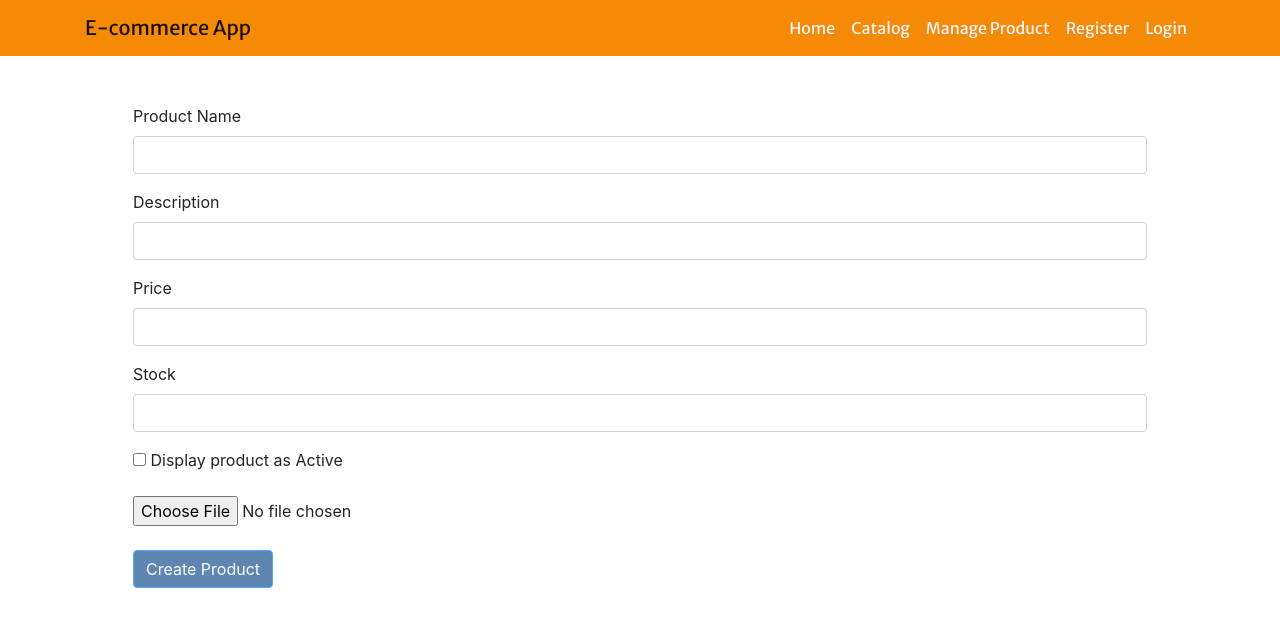
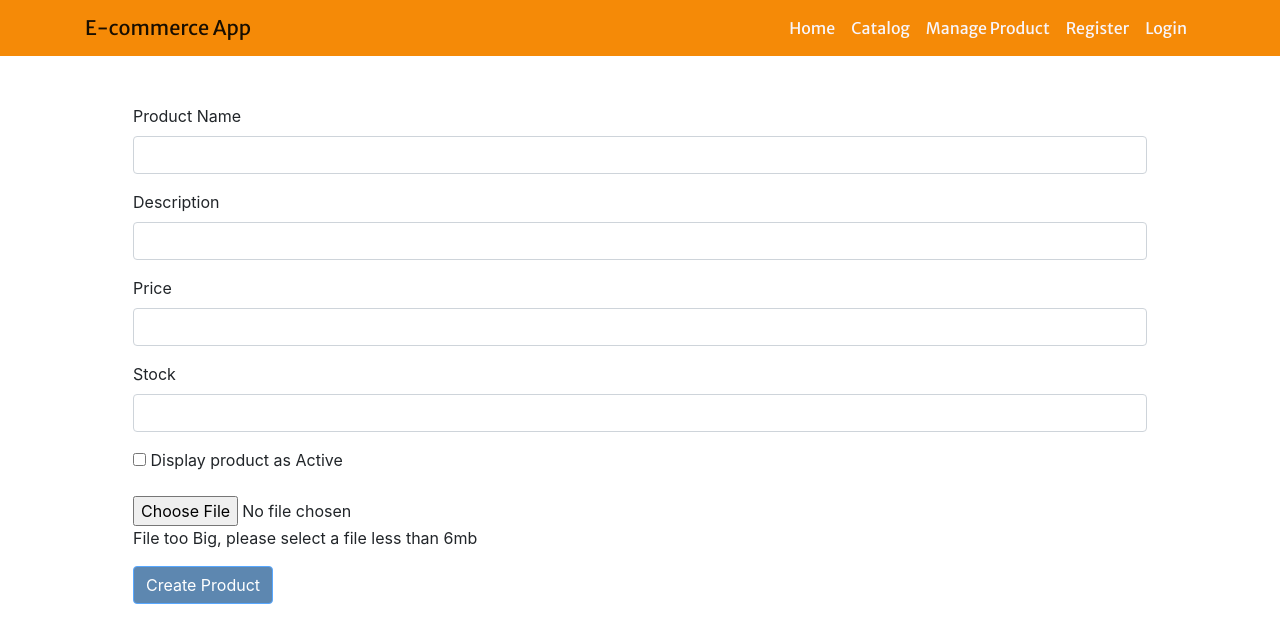
Before and after one commit to dmganados/puppypaws_ecommerce, a React (Create React App) app: page /create-product in a window 1280 px wide. Shown: the top 642 px of the page. Built offline with nearby package versions, Linux system fonts and the light colour scheme; no server answers.

Commit message:
working on image size validation

```diff
--- a/package.json
+++ b/package.json
@@ -10,6 +10,8 @@
     "bootstrap": "^4.6.0",
     "cors": "^2.8.5",
     "express": "^4.18.0",
+    "filepond": "^4.30.3",
+    "filepond-plugin-file-validate-type": "^1.2.8",
     "install": "^0.13.0",
     "mongodb": "^4.5.0",
     "multer": "^1.4.4",
@@ -18,6 +20,7 @@
     "react": "^17.0.2",
     "react-bootstrap": "^1.5.2",
     "react-dom": "^17.0.2",
+    "react-filepond": "^7.1.2",
     "react-phone-input-2": "^2.15.0",
     "react-phone-number-input": "^3.1.49",
     "react-router-dom": "^6.3.0",
--- a/src/components/CreateProduct.js
+++ b/src/components/CreateProduct.js
@@ -1,7 +1,12 @@
 import React, { useState, useEffect, Component } from 'react';
-import { Container, Col, Form, Button,  } from 'react-bootstrap';
+import { Container, Col, Form, Button, Text } from 'react-bootstrap';
 import Swal from 'sweetalert2';
 import axios from 'axios';
+import { FilePond, registerPlugin} from 'react-filepond';
+
+// import FilePondPluginImagePreview  from 'filepond-plugin-image-preview';
+// import FilePondPluginFileValidateSize from 'filepond-plugin-file-validate-size';
+// registerPlugin(FilePondPluginFileValidateSize, FilePondPluginImagePreview)
 // import FileUploader from './Uploader'
 
 // Work on setting validation for file size
@@ -15,19 +20,34 @@ export default function CreateProduct() {
 	let [description, setDescription] = useState('');
 	let [sellingPrice, setSellingPrice] = useState('');
 	let [stock, setStock] = useState('');
+	let [productImg, setProductImg] = useState('');
+	let [imageSize, setImageSize] = useState('');
+	let [imageType, setImageType] = useState('');
 	let [isFilled, setIsFilled] = useState(false);
 	let [isActive, setIsActive] = useState(false);
-	let [productImg, setProductImg] = useState('')
 	let toggleChecked = () => setIsActive(value => !value)
+	// console.log(productImg.type)
 
 
 	useEffect(() => {
-		if (productName !== '' && description !== '' && sellingPrice !== '' && stock !== '' && productImg !== '') {
-			setIsFilled(true);
+		if (productImg.size >= 6000000) {
+			setImageSize(false)
+			if (productImg.type !== "image/jpeg" && productImg.type !== "image/jpg" && productImg.type !== "image/png") {
+				setImageType(true);
+				if (productName !== '' && description !== '' && sellingPrice !== '' && stock !== '' && productImg !== '') {
+					setIsFilled(true);
+				} else {
+					setIsFilled(false);
+				}
+			} else {
+				setImageType(false);
+			}
 		} else {
+			setImageSize(true);
+			setImageType(false)
 			setIsFilled(false);
 		}
-	},[productName, description, sellingPrice, stock])
+	},[productName, description, sellingPrice, stock, imageSize, imageType])
 
 	const changeHandler = (event) => {
 		setProductName(event.target.files)
@@ -146,7 +166,26 @@ export default function CreateProduct() {
 				</div>
 
 
-				<input type="file" onChange={e => setProductImg(e.target.files[0])} />	<br/><br/>
+				<input
+				type="file"
+				onChange={e => setProductImg(e.target.files[0])} />	<br/>
+
+				{
+					imageSize ?
+						<p className="">File too Big, please select a file less than 6mb</p>
+					:
+						<p className="d-none">File too Big, please select a file less than 6mb</p>
+				}
+
+				{
+					imageType ?
+						<p>Accepted file type are: .jpeg, .jpg, and .png</p>
+					:
+						<p className="d-none">Accepted file type are: .jpeg, .jpg, and .png</p>
+				}
+
+
+
 
 				{
 					isFilled ?
```
Also changed, not shown: 1 other file (tests, documents, lock files or other folders).
